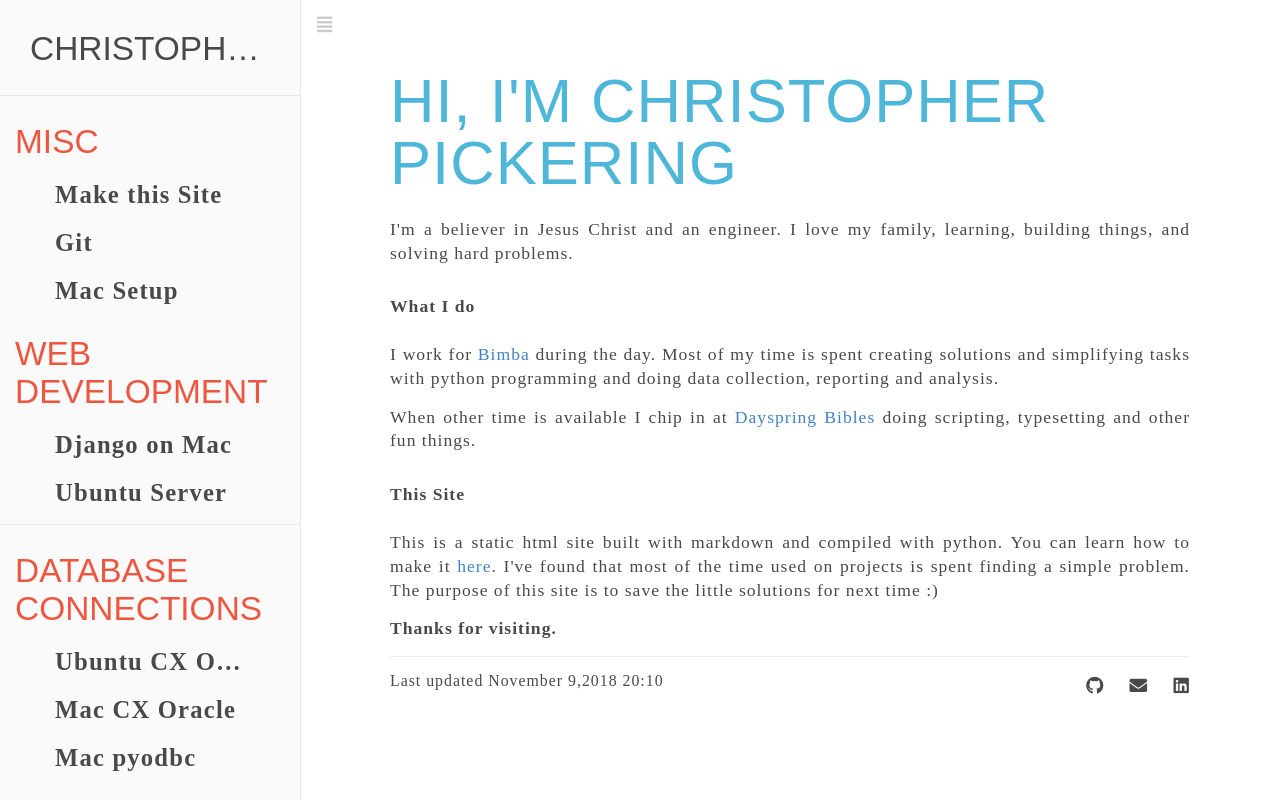
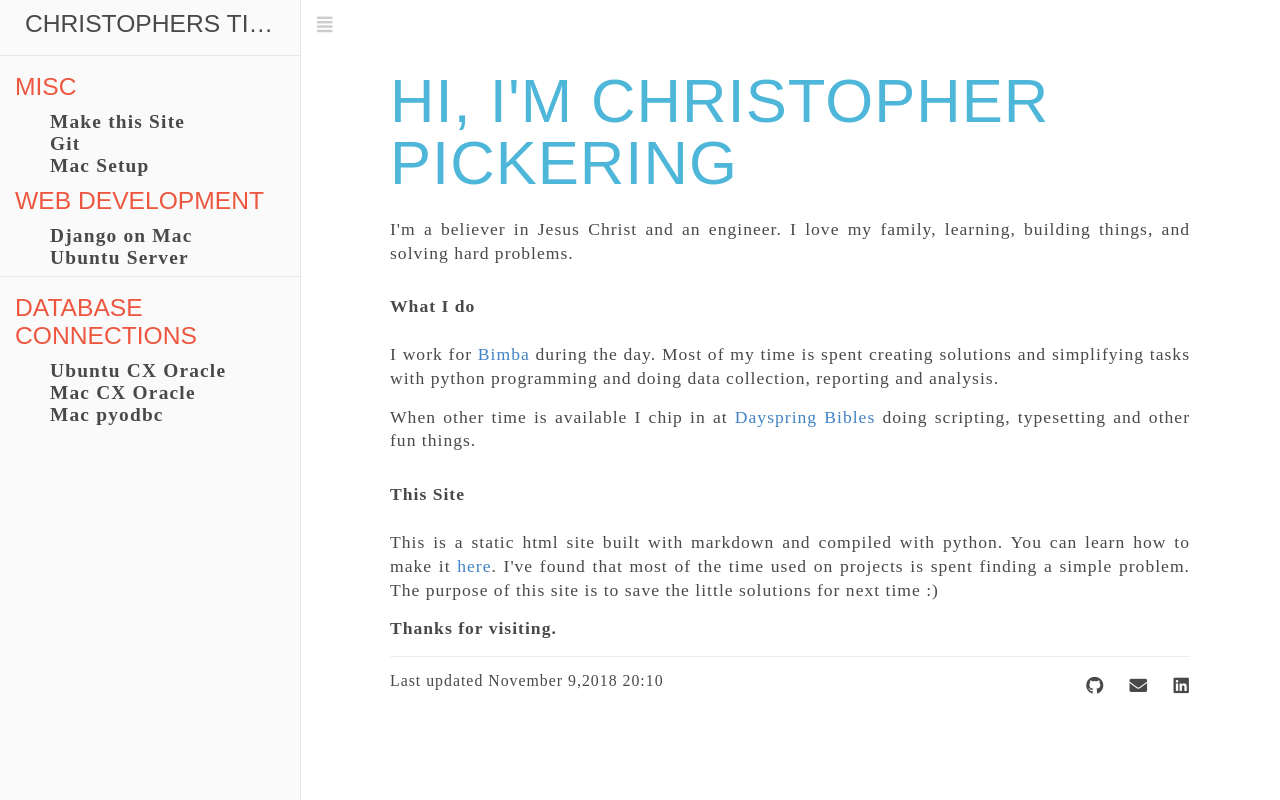
Before and after one commit to christopherpickering/old.christophers.tips.site, a plain HTML site: page index.html in a window 1280 px wide. Drawn offline with Linux system fonts and the light colour scheme; a web font is replaced by a local one.

Commit message:
updated commit

```diff
--- a/index.html
+++ b/index.html
@@ -34,7 +34,7 @@
         <div class="book-summary">
             <nav role="navigation">
                 <ul class="summary">
-    <li class="header" style="text-align: center;"><a href="/">Christophers Tips</a></li>
+    <li class="header title" style="text-align: center;"><a href="/">Christophers Tips</a></li>
     <li class="divider"></li>
 
 
--- a/static/css/style.css
+++ b/static/css/style.css
@@ -443,13 +443,16 @@ table {
     list-style: none
 }
 
+.book-summary .title {
+    padding-top:20px;
+    font-size:1.9em;
+}
 .book-summary ul.summary li.header {
     padding: 10px 15px;
-    padding-top: 20px;
     text-transform: uppercase;
     color: #ed5740;
     font-family: "alternate-gothic-no-2-d",sans-serif !important;
-    font-size:1.9em;
+    font-size:1.4em;
 }
 
 .book-summary ul.summary li.divider {
@@ -479,7 +482,7 @@ table {
 
 .book-summary ul.summary li a, .book-summary ul.summary li span {
     display: block;
-    padding: 10px 15px;
+    padding: 0px 10px;
     border-bottom: none;
     color: #494949;
     background: 0 0;
@@ -493,7 +496,7 @@ ul.summary li.chapter {
     padding: 0px 40px;
     color:#494949;
     font-family: "adobe-caslon-pro", serif;
-    font-size: 1.4em !important;
+    font-size: 1.1em !important;
     letter-spacing: 1.2px !important;
     font-weight: bold !important;
 }
```
Also changed, not shown: pages/Mac_Django_Setup.html (+1 -1 lines), pages/cx_oracle_ubuntu.html (+1 -1 lines), pages/cxoracle_mac.html (+1 -1 lines), pages/git.html (+1 -1 lines), pages/make_this_site.html (+1 -1 lines), pages/pyodbc_mac.html (+1 -1 lines), pages/setup_a_mac.html (+1 -1 lines), pages/ubuntu_server.html (+1 -1 lines).
